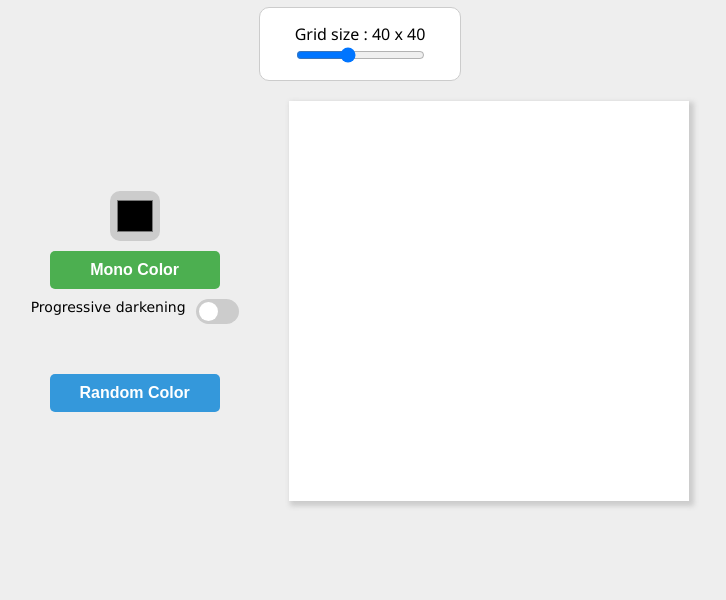
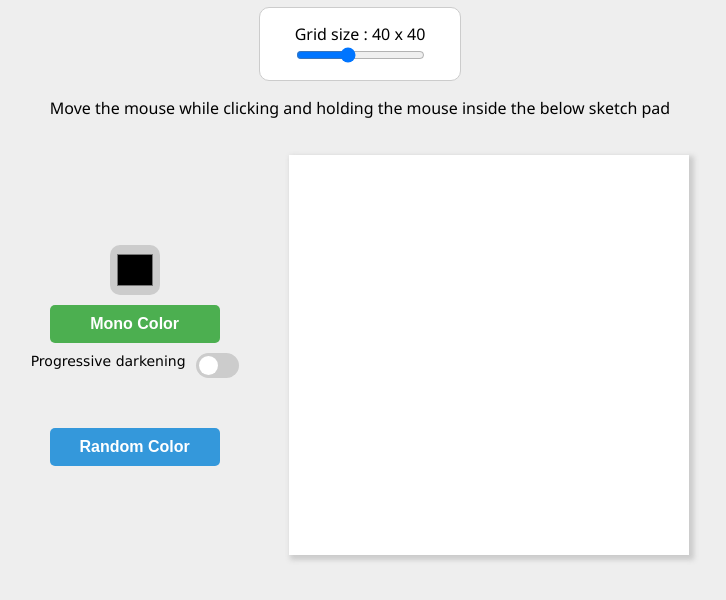
Before and after one commit to KiranGunathilaka/etch-a-sketch, a plain HTML site: page index.html in a window 1280 px wide. Shown: the part 84-684 px from the top of the page, without its empty margins (280-1006 px from the left). Drawn offline with Linux system fonts and the light colour scheme.

Commit message:
added an instructing p tag

```diff
--- a/index.html
+++ b/index.html
@@ -13,6 +13,7 @@
             <label>Grid size : <span id="grid-size-span">40 x 40</span></label>
             <input id="pixel-selector" name="range" type="range" value="40" min="1" max="100">
         </div>
+        <p width="50%">Move the mouse while clicking and holding the mouse inside the below sketch pad</p>
         <div class="buttons-and-grid-container">
             <div class="grid-container"></div>
             <div class="buttons-container">
```
